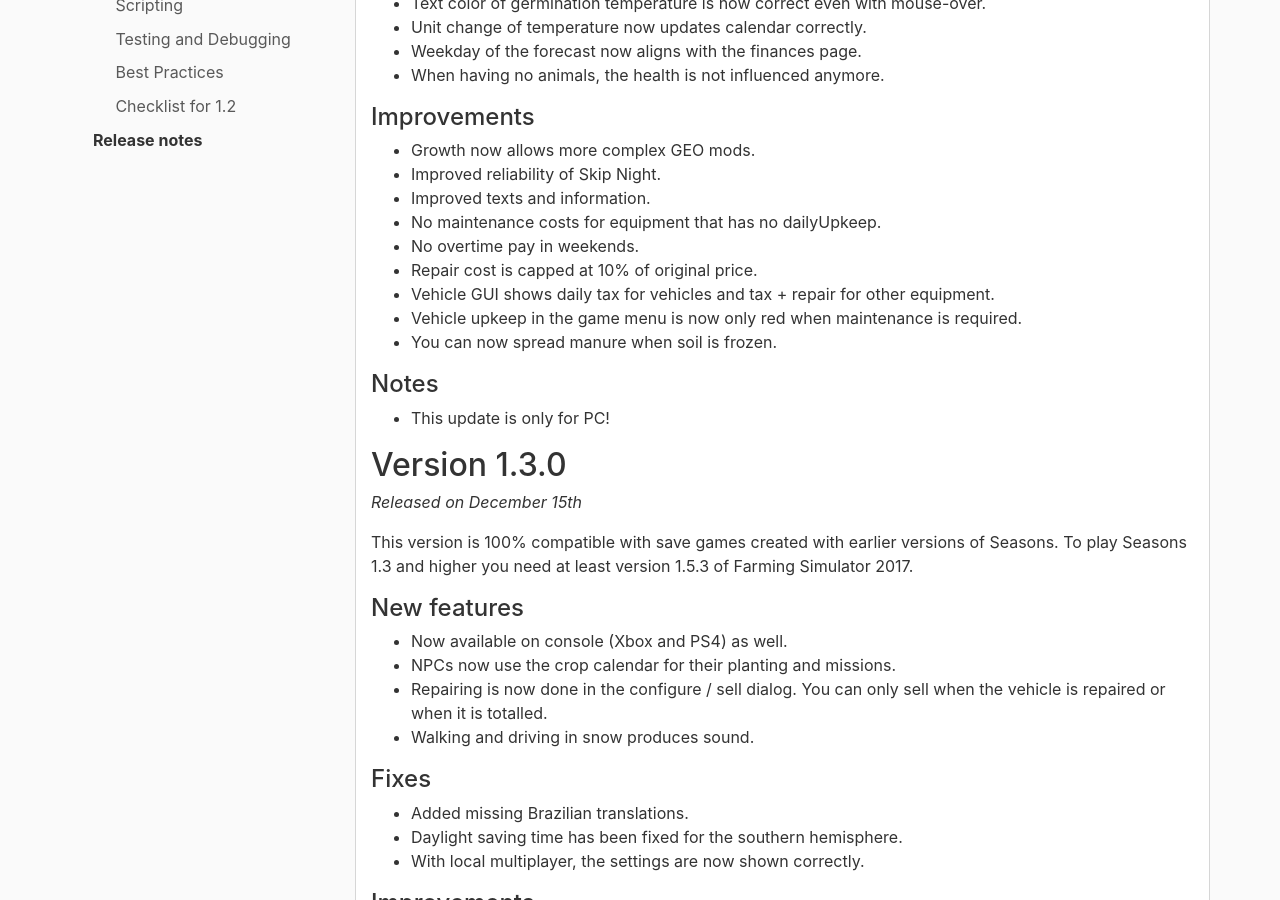
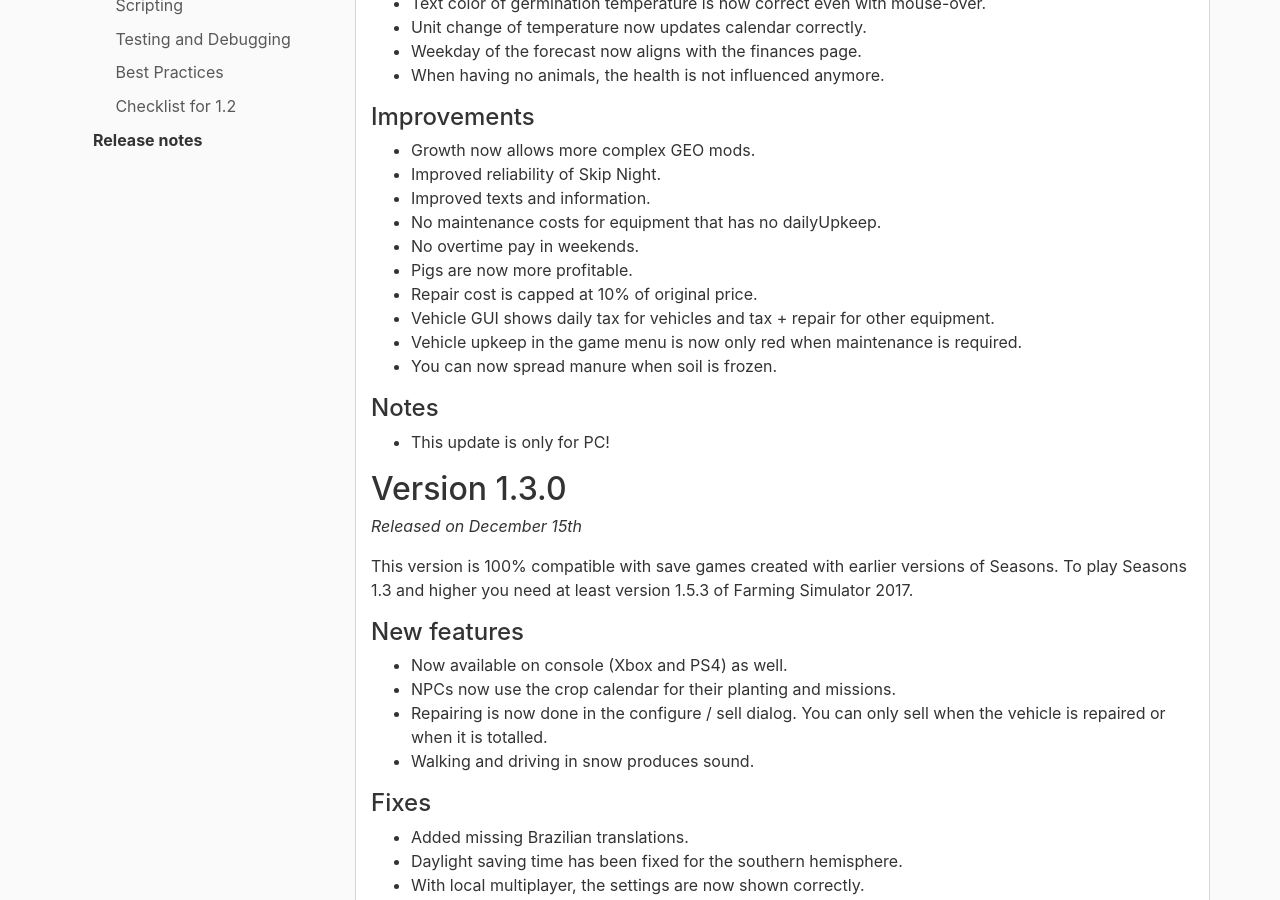
Before and after one commit to RealismusModding/realismusmodding.github.io, a Jekyll site: the page built from mods/seasons/manual/release_notes.md, in a window 1280 px wide and 900 px high, scrolled down 813 px. Built offline with Jekyll 4.4.1, drawn with Linux system fonts in a browser that asks for light colours; comment, search, counter and statistics services are not loaded.

Commit message:
Update changelog

```diff
--- a/mods/seasons/manual/release_notes.md
+++ b/mods/seasons/manual/release_notes.md
@@ -41,6 +41,7 @@ To play Seasons 1.3 and higher you need at least version 1.5.3 of Farming Simula
 - Improved texts and information.
 - No maintenance costs for equipment that has no dailyUpkeep.
 - No overtime pay in weekends.
+- Pigs are now more profitable.
 - Repair cost is capped at 10% of original price.
 - Vehicle GUI shows daily tax for vehicles and tax + repair for other equipment.
 - Vehicle upkeep in the game menu is now only red when maintenance is required.
```
